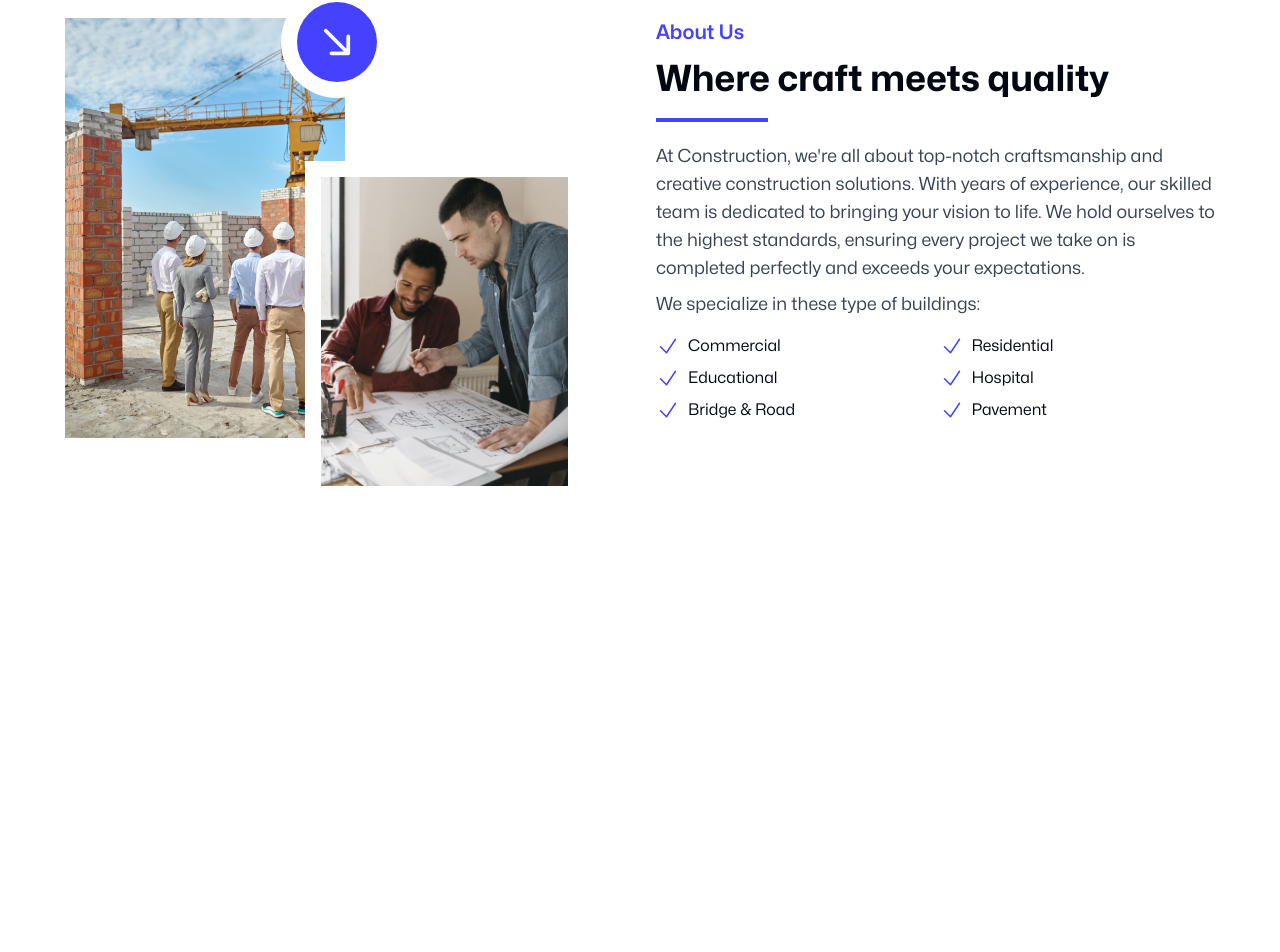
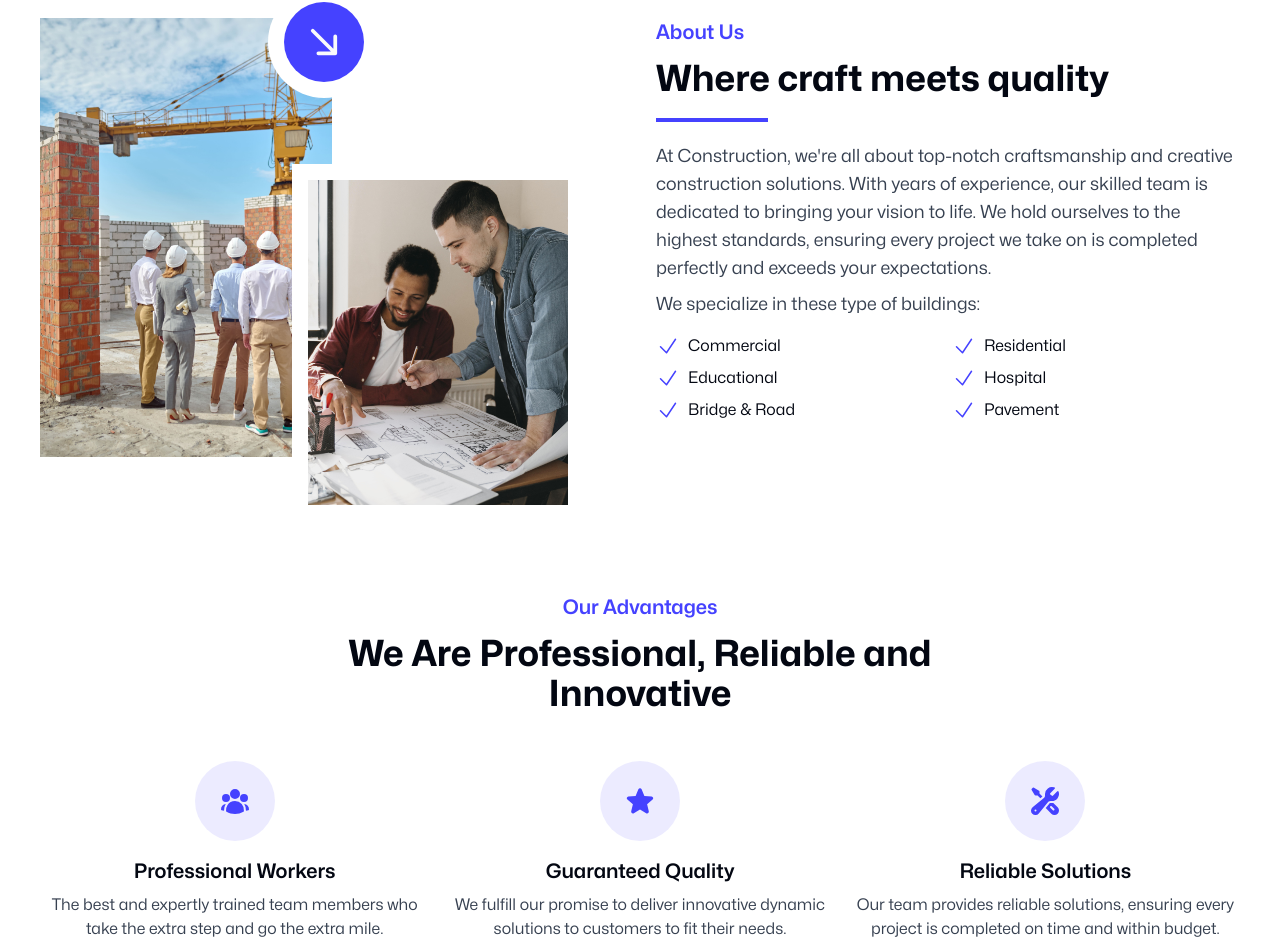
Before and after one commit to Lindrit-Sulaj/Konstruct, a Next.js app: page / in a window 1280 px wide. Shown: the part 1094-2046 px from the top of the page. Built offline with nearby package versions, Linux system fonts and the light colour scheme.

Commit message:
Advantages

```diff
--- a/app/page.tsx
+++ b/app/page.tsx
@@ -1,5 +1,6 @@
 import Hero from "@/sections/hero";
 import About from "@/sections/about";
+import Advantages from "@/sections/advantages";
 
 export default function Home() {
   return (
@@ -14,6 +15,7 @@ export default function Home() {
         </div>
       </section>
       <About />
+      <Advantages />
       <div className="h-screen"></div>
     </main>
   );
--- a/sections/about.tsx
+++ b/sections/about.tsx
@@ -6,8 +6,8 @@ import { Separator } from '@/components/ui/separator'
 export default function About() {
   return (
     <section className="px-4 my-10 lg:my-14 xl:my-20">
-      <div className="max-w-screen-web w-full mx-auto flex gap-x-8">
-        <div className="w-1/2 flex items-end">
+      <div className="md:max-w-3xl lg:max-w-screen-web w-full mx-auto flex flex-col-reverse lg:flex-row gap-x-8 gap-y-12">
+        <div className="w-full lg:w-1/2 flex items-end">
           <div className="w-1/2 relative">
             <Link href="/about" className='absolute hidden lg:block -top-8 -right-12 bg-white p-4 rounded-full'>
               <Button size="icon" className='w-20 h-20 rounded-full'>
@@ -19,12 +19,12 @@ export default function About() {
             <img src="./images/building-area.jpg" alt="Building area" />
           </div>
 
-          <div className='w-1/2 p-4 -ml-10 bg-white -mb-16 z-50'>
+          <div className='w-1/2 p-4 -ml-10 bg-white -mb-16 z-40'>
             <img src="./images/architect-teamwork.jpg" alt="Architect Teamwork" />
           </div>
         </div>
-        <div className="w-1/2">
-          <h3 className='text-lg md:text-xl font-semibold text-primary'>About Us</h3>
+        <div className="w-full lg:w-1/2">
+          <h3 className='text-[17px] md:text-lg lg:text-xl font-semibold text-primary'>About Us</h3>
           <h2 className='text-xl md:text-2xl lg:text-3xl xl:text-4xl font-bold mt-3'>Where craft meets quality</h2>
           <Separator className='w-1/3 max-w-28 h-1 bg-primary my-5' />
           <p className='text-lg text-gray-700'>At Construction, we're all about top-notch craftsmanship and creative construction solutions. With years of experience, our skilled team is dedicated to bringing your vision to life. We hold ourselves to the highest standards, ensuring every project we take on is completed perfectly and exceeds your expectations.</p>
--- /dev/null
+++ b/sections/advantages.tsx
@@ -0,0 +1,43 @@
+import React from 'react'
+
+export default function Advantages() {
+  return (
+    <section className="px-4 py-10 my-10 md:my-14 lg:my-20 xl:my-24">
+      <div className="max-w-screen-web mx-auto">
+        <h3 className='text-[17px] md:text-lg lg:text-xl font-semibold text-primary text-center'>Our Advantages</h3>
+        <h2 className='text-xl md:text-2xl lg:text-3xl xl:text-4xl font-bold mt-2 lg:mt-3 text-center max-w-2xl mx-auto'>We Are Professional, Reliable and Innovative</h2>
+        <div className="grid grid-cols-1 md:grid-cols-3 mt-12 gap-x-4 gap-y-8">
+          <div>
+            <span className='w-20 h-20 flex items-center justify-center mx-auto rounded-full bg-primary/10'><svg xmlns="http://www.w3.org/2000/svg" viewBox="0 0 24 24" fill="currentColor" className="size-8 text-primary">
+              <path fillRule="evenodd" d="M8.25 6.75a3.75 3.75 0 1 1 7.5 0 3.75 3.75 0 0 1-7.5 0ZM15.75 9.75a3 3 0 1 1 6 0 3 3 0 0 1-6 0ZM2.25 9.75a3 3 0 1 1 6 0 3 3 0 0 1-6 0ZM6.31 15.117A6.745 6.745 0 0 1 12 12a6.745 6.745 0 0 1 6.709 7.498.75.75 0 0 1-.372.568A12.696 12.696 0 0 1 12 21.75c-2.305 0-4.47-.612-6.337-1.684a.75.75 0 0 1-.372-.568 6.787 6.787 0 0 1 1.019-4.38Z" clipRule="evenodd" />
+              <path d="M5.082 14.254a8.287 8.287 0 0 0-1.308 5.135 9.687 9.687 0 0 1-1.764-.44l-.115-.04a.563.563 0 0 1-.373-.487l-.01-.121a3.75 3.75 0 0 1 3.57-4.047ZM20.226 19.389a8.287 8.287 0 0 0-1.308-5.135 3.75 3.75 0 0 1 3.57 4.047l-.01.121a.563.563 0 0 1-.373.486l-.115.04c-.567.2-1.156.349-1.764.441Z" />
+            </svg>
+            </span>
+            <h4 className='font-semibold mt-4 text-center text-lg md:text-xl'>Professional Workers</h4>
+            <p className="text-gray-700 text-center mt-2 max-w-sm mx-auto">The best and expertly trained team members who take the extra step and go the extra mile.</p>
+          </div>
+          <div>
+            <span className="w-20 h-20 flex items-center justify-center mx-auto rounded-full bg-primary/10">
+              <svg xmlns="http://www.w3.org/2000/svg" viewBox="0 0 24 24" fill="currentColor" className="size-8 text-primary">
+                <path fillRule="evenodd" d="M10.788 3.21c.448-1.077 1.976-1.077 2.424 0l2.082 5.006 5.404.434c1.164.093 1.636 1.545.749 2.305l-4.117 3.527 1.257 5.273c.271 1.136-.964 2.033-1.96 1.425L12 18.354 7.373 21.18c-.996.608-2.231-.29-1.96-1.425l1.257-5.273-4.117-3.527c-.887-.76-.415-2.212.749-2.305l5.404-.434 2.082-5.005Z" clipRule="evenodd" />
+              </svg>
+            </span>
+            <h4 className="font-semibold mt-4 text-center text-lg md:text-xl">Guaranteed Quality</h4>
+            <p className="text-gray-700 text-center mt-2 max-w-sm mx-auto">We fulfill our promise to deliver innovative dynamic solutions to customers to fit their needs.</p>
+          </div>
+          <div>
+            <span className="w-20 h-20 flex items-center justify-center mx-auto rounded-full bg-primary/10">
+              <svg xmlns="http://www.w3.org/2000/svg" viewBox="0 0 24 24" fill="currentColor" className="size-8 text-primary">
+                <path fillRule="evenodd" d="M12 6.75a5.25 5.25 0 0 1 6.775-5.025.75.75 0 0 1 .313 1.248l-3.32 3.319c.063.475.276.934.641 1.299.365.365.824.578 1.3.64l3.318-3.319a.75.75 0 0 1 1.248.313 5.25 5.25 0 0 1-5.472 6.756c-1.018-.086-1.87.1-2.309.634L7.344 21.3A3.298 3.298 0 1 1 2.7 16.657l8.684-7.151c.533-.44.72-1.291.634-2.309A5.342 5.342 0 0 1 12 6.75ZM4.117 19.125a.75.75 0 0 1 .75-.75h.008a.75.75 0 0 1 .75.75v.008a.75.75 0 0 1-.75.75h-.008a.75.75 0 0 1-.75-.75v-.008Z" clipRule="evenodd" />
+                <path d="m10.076 8.64-2.201-2.2V4.874a.75.75 0 0 0-.364-.643l-3.75-2.25a.75.75 0 0 0-.916.113l-.75.75a.75.75 0 0 0-.113.916l2.25 3.75a.75.75 0 0 0 .643.364h1.564l2.062 2.062 1.575-1.297Z" />
+                <path fillRule="evenodd" d="m12.556 17.329 4.183 4.182a3.375 3.375 0 0 0 4.773-4.773l-3.306-3.305a6.803 6.803 0 0 1-1.53.043c-.394-.034-.682-.006-.867.042a.589.589 0 0 0-.167.063l-3.086 3.748Zm3.414-1.36a.75.75 0 0 1 1.06 0l1.875 1.876a.75.75 0 1 1-1.06 1.06L15.97 17.03a.75.75 0 0 1 0-1.06Z" clipRule="evenodd" />
+              </svg>
+            </span>
+            <h4 className="font-semibold mt-4 text-center text-lg md:text-xl">Reliable Solutions</h4>
+            <p className="text-gray-700 text-center mt-2 max-w-sm mx-auto">Our team provides reliable solutions, ensuring every project is completed on time and within budget.</p>
+          </div>
+        </div>
+      </div>
+    </section>
+  )
+}
--- a/tailwind.config.ts
+++ b/tailwind.config.ts
@@ -20,7 +20,7 @@ const config = {
     },
     extend: {
       screens: {
-        'web': '1150px'
+        'web': '1200px'
       },
       colors: {
         border: "hsl(var(--border))",
```
